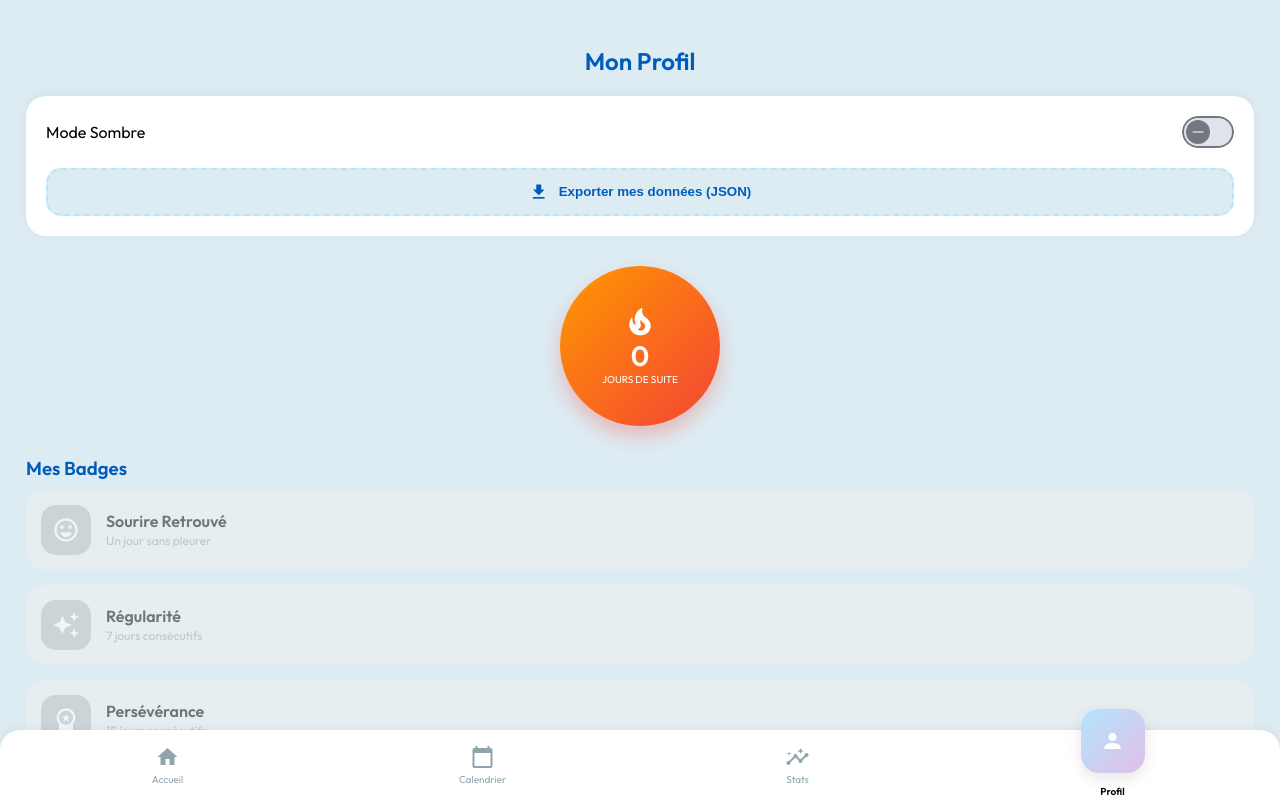
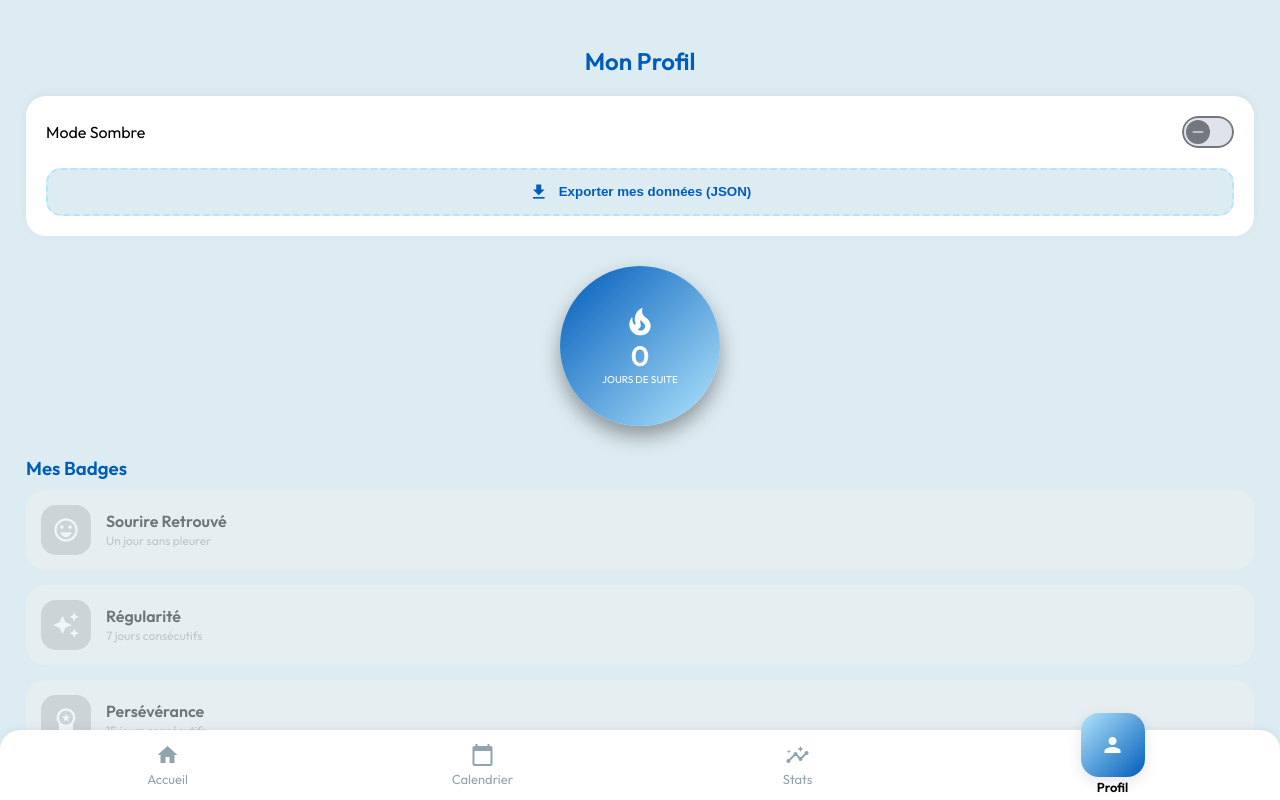
Before and after one commit to Helenepagniez/Pigloo-Care, an Angular app: page /profile in a window 1280 px wide. Built offline with nearby package versions, Linux system fonts and the light colour scheme.

Commit message:
couleurs

```diff
--- a/src/app/components/navbar/navbar.scss
+++ b/src/app/components/navbar/navbar.scss
@@ -17,7 +17,7 @@
   align-items: center;
   text-decoration: none;
   color: #90A4AE;
-  font-size: 10px;
+  font-size: 13px;
   transition: all 0.3s ease;
   flex: 1;
 
@@ -32,7 +32,7 @@
 
     mat-icon {
       transform: translateY(-8px);
-      background: linear-gradient(135deg, var(--primary-pastel), var(--accent-pastel));
+      background: linear-gradient(135deg, var(--primary-pastel), var(--text-color-blue));
       color: white;
       padding: 10px;
       border-radius: 18px;
@@ -48,6 +48,7 @@
     span {
       font-weight: 600;
       color: var(--text-color);
+      margin-top: -10px;
     }
   }
 }
--- a/src/app/pages/home/home.scss
+++ b/src/app/pages/home/home.scss
@@ -11,9 +11,7 @@
     h1 {
       font-size: 2.5rem;
       font-weight: 600;
-      background: linear-gradient(135deg, var(--text-color-blue), #90A4AE);
-      -webkit-background-clip: text;
-      -webkit-text-fill-color: transparent;
+      color: var(--text-color-blue);
       margin: 0;
     }
   }
--- a/src/app/pages/profile/profile.scss
+++ b/src/app/pages/profile/profile.scss
@@ -58,7 +58,7 @@
 }
 
 .streak-badge {
-  background: linear-gradient(135deg, #FF9800, #F44336);
+  background: linear-gradient(135deg, var(--text-color-blue), var(--primary-pastel));
   color: white;
   padding: 20px;
   border-radius: 50%;
@@ -68,7 +68,7 @@
   flex-direction: column;
   align-items: center;
   justify-content: center;
-  box-shadow: 0 10px 20px rgba(244, 67, 54, 0.3);
+  box-shadow: 0 10px 20px rgba(0, 0, 0, 0.37);
 
   mat-icon {
     font-size: 32px;
--- a/src/app/pages/stats/stats.scss
+++ b/src/app/pages/stats/stats.scss
@@ -35,7 +35,7 @@
 }
 
 .insights-card {
-  background: linear-gradient(135deg, var(--bg-pastel), var(--primary-pastel));
+  background: var(--primary-pastel);
   border: none;
 
   h3 {
--- a/src/styles.scss
+++ b/src/styles.scss
@@ -43,7 +43,7 @@ body {
 }
 
 .btn-primary {
-  background: linear-gradient(135deg, var(--primary-pastel), var(--accent-pastel));
+  background: linear-gradient(135deg, var(--primary-pastel), var(--text-color-blue));
   border: none;
   border-radius: 25px;
   padding: 12px 24px;
```
